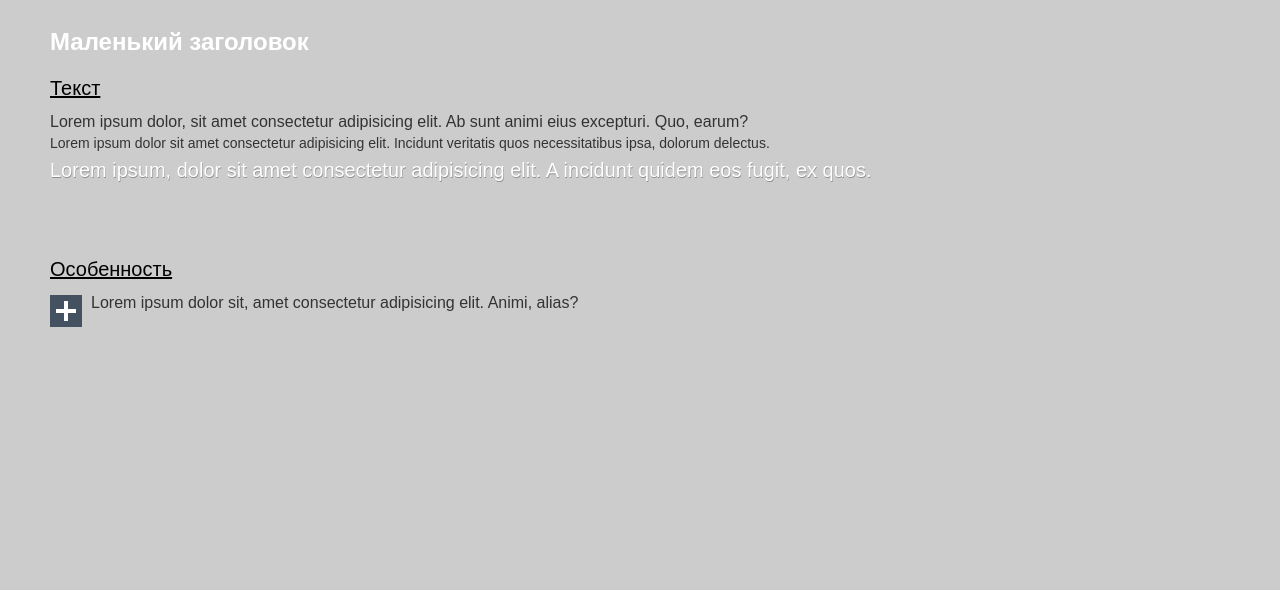
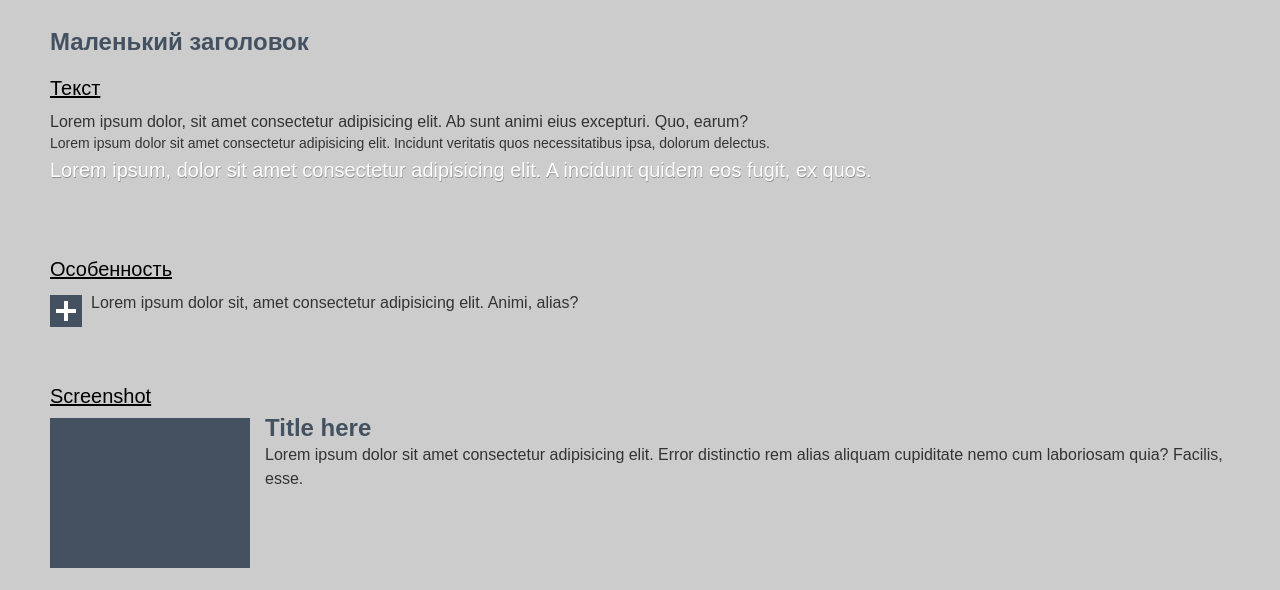
Before and after one commit to ia-stepanov/wwwtemplate, a website built with Parcel: page src/uikit.html in a window 1280 px wide. Shown: the part 210-800 px from the top of the page. Built offline with nearby package versions, Linux system fonts and the light colour scheme.

Commit message:
add(wwwtemplate): реализовать компонент Скриншот

```diff
--- /dev/null
+++ b/src/assets/styles/components/_screenshot.scss
@@ -0,0 +1,36 @@
+.screenshot {
+  display: flex;
+  flex-direction: column;
+
+  @media ($tablet) {
+    flex-direction: row;
+  }
+
+  &__image {
+    width: 100%;
+    height: 15rem;
+    background-color: $primaryColor;
+    object-fit: cover;
+    object-position: center;
+    margin-bottom: 1.5rem;
+
+    @media ($tablet) {
+      flex-shrink: 0;
+      width: 20rem;
+      margin-bottom: 0;
+      margin-right: 1.5rem;
+    }
+  }
+
+  &__text {
+    margin-top: -0.5rem;
+  }
+
+  &__title {
+    @include h3();
+  }
+
+  &__desc {
+    @include p1();
+  }
+}
--- a/src/assets/styles/components/index.scss
+++ b/src/assets/styles/components/index.scss
@@ -1 +1,2 @@
-@import './feature'
+@import './feature';
+@import './screenshot';
--- a/src/assets/styles/utils/_mixins.scss
+++ b/src/assets/styles/utils/_mixins.scss
@@ -19,9 +19,9 @@
   margin-bottom: 3rem;
 }
 
-@mixin h3($color: $white) {
+@mixin h3($color: $primaryColor) {
   font-size: 2.4rem;
-  color: $white;
+  color: $primaryColor;
   line-height: 1.25;
 }
 
--- a/src/uikit.html
+++ b/src/uikit.html
@@ -33,6 +33,18 @@
           Lorem ipsum dolor sit, amet consectetur adipisicing elit. Animi, alias?
         </p>
       </div>
+      <div class="divider"></div>
+      <div class="ui__title">Screenshot</div>
+      <div class="screenshot">
+        <div class="screenshot__image"></div>
+        <div class="screenshot__text">
+          <h3 class="screenshot__title">Title here</h3>
+          <p class="screenshot__desc">
+            Lorem ipsum dolor sit amet consectetur adipisicing elit. Error distinctio rem
+            alias aliquam cupiditate nemo cum laboriosam quia? Facilis, esse.
+          </p>
+        </div>
+      </div>
     </div>
   </body>
 </html>
```
